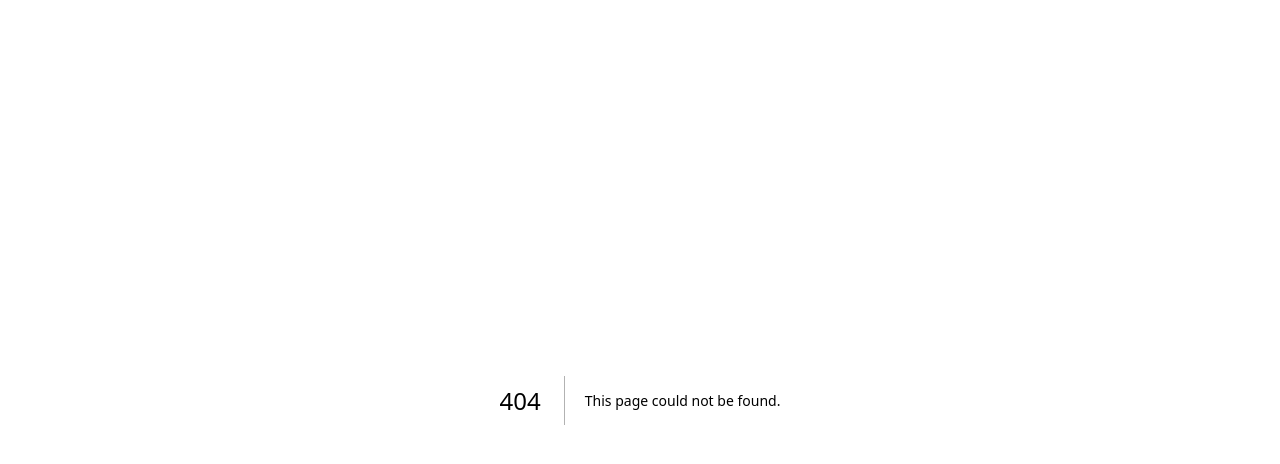
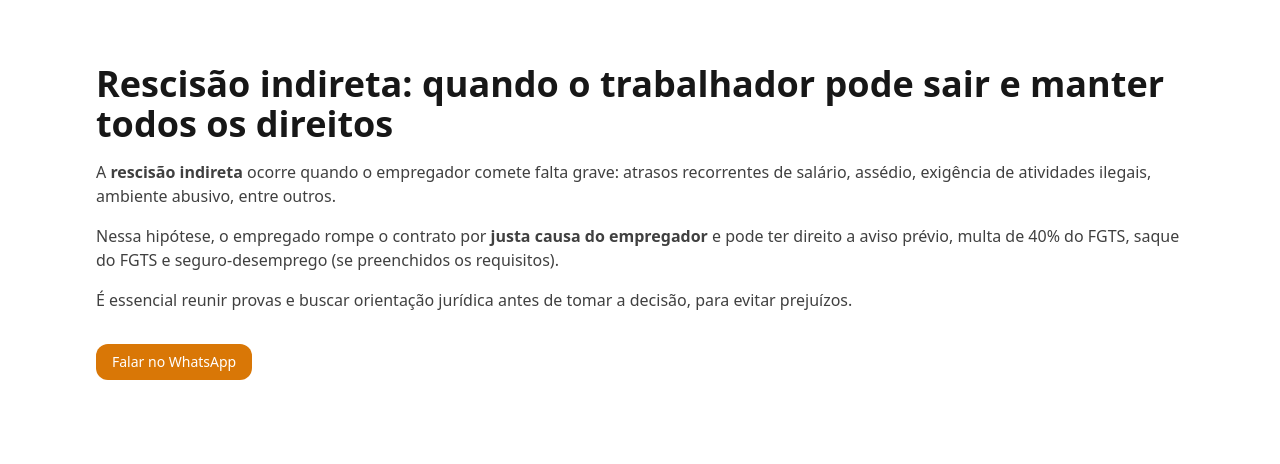
Before and after one commit to luizernane127/Carla-Muniz-Site, a Next.js app: page /artigos/rescisao-indireta in a window 1280 px wide. Before the commit this address had no page. Shown: the top 464 px of the page. Built offline with nearby package versions, Linux system fonts and the light colour scheme.

Commit message:
Create page.tsx

```diff
--- /dev/null
+++ b/app/artigos/rescisao-indireta/page.tsx
@@ -0,0 +1,29 @@
+import type { Metadata } from "next";
+export const metadata: Metadata = {
+  title: "Rescisão indireta: quando o trabalhador pode sair e manter todos os direitos",
+  description: "Entenda em que situações cabe a rescisão indireta e quais verbas podem ser devidas.",
+};
+
+export default function Page() {
+  return (
+    <main className="container py-10 md:py-16">
+      <h1 className="text-3xl md:text-4xl font-bold">Rescisão indireta: quando o trabalhador pode sair e manter todos os direitos</h1>
+
+      <p className="mt-4 text-neutral-700">
+        A <strong>rescisão indireta</strong> ocorre quando o empregador comete falta grave: atrasos recorrentes de salário,
+        assédio, exigência de atividades ilegais, ambiente abusivo, entre outros.
+      </p>
+      <p className="mt-4 text-neutral-700">
+        Nessa hipótese, o empregado rompe o contrato por <strong>justa causa do empregador</strong> e pode ter direito
+        a aviso prévio, multa de 40% do FGTS, saque do FGTS e seguro-desemprego (se preenchidos os requisitos).
+      </p>
+      <p className="mt-4 text-neutral-700">
+        É essencial reunir provas e buscar orientação jurídica antes de tomar a decisão, para evitar prejuízos.
+      </p>
+
+      <div className="mt-8">
+        <a href="https://wa.me/5583996858590" target="_blank" rel="noreferrer" className="btn-primary">Falar no WhatsApp</a>
+      </div>
+    </main>
+  );
+}
```
